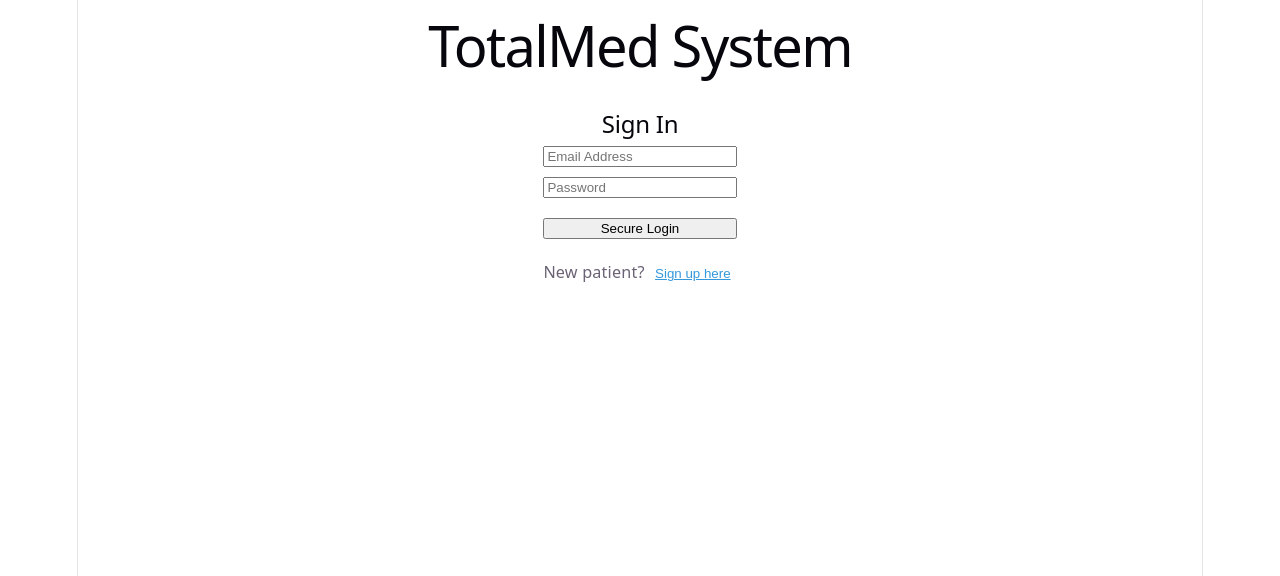
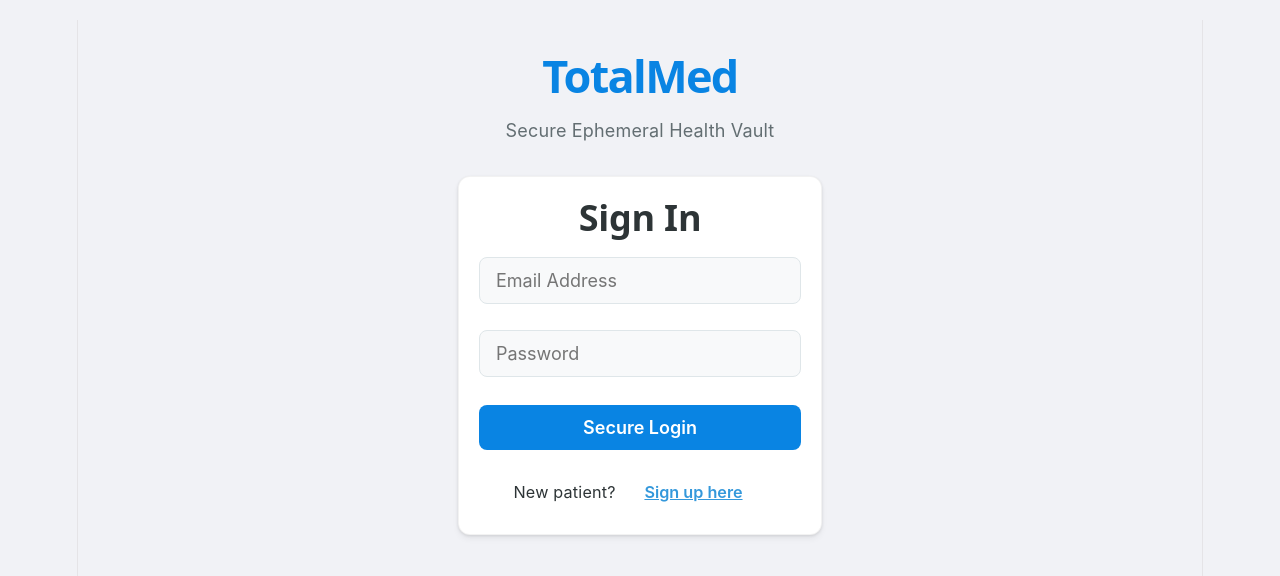
Before and after one commit to duncaluca30/TotalMed, a React app in the folder frontend/: page / in a window 1280 px wide. Shown: the top 576 px of the page. Built offline with nearby package versions, Linux system fonts and the light colour scheme; the HTML template or start-up script is replaced by a standard one.

Commit message:
Update UI

```diff
--- a/frontend/src/App.css
+++ b/frontend/src/App.css
@@ -1,184 +1,104 @@
-.counter {
-  font-size: 16px;
-  padding: 5px 10px;
-  border-radius: 5px;
-  color: var(--accent);
-  background: var(--accent-bg);
-  border: 2px solid transparent;
-  transition: border-color 0.3s;
-  margin-bottom: 24px;
-
-  &:hover {
-    border-color: var(--accent-border);
-  }
-  &:focus-visible {
-    outline: 2px solid var(--accent);
-    outline-offset: 2px;
-  }
+:root {
+  --primary-blue: #0984e3;
+  --primary-hover: #74b9ff;
+  --success-teal: #00b894;
+  --warning-orange: #f39c12;
+  --danger-red: #ff4757;
+  --dark-text: #2d3436;
+  --light-text: #636e72;
+  --bg-color: #f1f2f6;
+  --card-bg: #ffffff;
+  --border-radius: 12px;
+  --soft-shadow: 0 4px 6px rgba(0, 0, 0, 0.05), 0 1px 3px rgba(0, 0, 0, 0.1);
 }
 
-.hero {
-  position: relative;
-
-  .base,
-  .framework,
-  .vite {
-    inset-inline: 0;
-    margin: 0 auto;
+* {
+  box-sizing: border-box;
+  margin: 0;
+  padding: 0;
+  font-family: 'Inter', -apple-system, BlinkMacSystemFont, "Segoe UI", Roboto, Helvetica, Arial, sans-serif;
 }
 
-  .base {
-    width: 170px;
-    position: relative;
-    z-index: 0;
+body {
+  background-color: var(--bg-color);
+  color: var(--dark-text);
+  line-height: 1.6;
+  padding: 20px;
 }
 
-  .framework,
-  .vite {
-    position: absolute;
+h1, h2, h3, h4 {
+  font-weight: 600;
+  color: var(--dark-text);
+  margin-bottom: 10px;
 }
 
-  .framework {
-    z-index: 1;
-    top: 34px;
-    height: 28px;
-    transform: perspective(2000px) rotateZ(300deg) rotateX(44deg) rotateY(39deg)
-      scale(1.4);
+h2 { font-size: 2em; }
+h3 { font-size: 1.5em; }
+
+.container {
+  max-width: 900px;
+  margin: 0 auto;
+  padding: 20px 0;
 }
 
-  .vite {
-    z-index: 0;
-    top: 107px;
-    height: 26px;
-    width: auto;
-    transform: perspective(2000px) rotateZ(300deg) rotateX(40deg) rotateY(39deg)
-      scale(0.8);
-  }
+.card {
+  background-color: var(--card-bg);
+  border-radius: var(--border-radius);
+  padding: 24px;
+  box-shadow: var(--soft-shadow);
+  margin-bottom: 20px;
+  border: 1px solid rgba(0,0,0,0.05);
+  transition: transform 0.2s ease-in-out;
 }
 
-#center {
-  display: flex;
-  flex-direction: column;
-  gap: 25px;
-  place-content: center;
-  place-items: center;
-  flex-grow: 1;
-
-  @media (max-width: 1024px) {
-    padding: 32px 20px 24px;
-    gap: 18px;
-  }
+.card:hover {
+  transform: translateY(-2px);
+  box-shadow: 0 10px 15px rgba(0, 0, 0, 0.05);
 }
 
-#next-steps {
-  display: flex;
-  border-top: 1px solid var(--border);
-  text-align: left;
-
-  & > div {
-    flex: 1 1 0;
-    padding: 32px;
-    @media (max-width: 1024px) {
-      padding: 24px 20px;
-    }
+input, select, textarea {
+  width: 100%;
+  padding: 12px 16px;
+  margin: 8px 0;
+  border: 1px solid #dfe6e9;
+  border-radius: 8px;
+  font-size: 1em;
+  background-color: #f8f9fa;
+  transition: border 0.3s, box-shadow 0.3s;
 }
 
-  .icon {
-    margin-bottom: 16px;
-    width: 22px;
-    height: 22px;
+input:focus, textarea:focus {
+  outline: none;
+  border-color: var(--primary-blue);
+  box-shadow: 0 0 0 3px rgba(9, 132, 227, 0.2);
+  background-color: white;
 }
 
-  @media (max-width: 1024px) {
-    flex-direction: column;
-    text-align: center;
-  }
+button {
+  background-color: var(--primary-blue);
+  color: white;
+  border: none;
+  padding: 12px 24px;
+  border-radius: 8px;
+  font-size: 1em;
+  font-weight: 600;
+  cursor: pointer;
+  transition: background-color 0.2s, transform 0.1s;
 }
 
-#docs {
-  border-right: 1px solid var(--border);
-
-  @media (max-width: 1024px) {
-    border-right: none;
-    border-bottom: 1px solid var(--border);
-  }
+button:hover {
+  background-color: var(--primary-hover);
 }
 
-#next-steps ul {
-  list-style: none;
-  padding: 0;
-  display: flex;
-  gap: 8px;
-  margin: 32px 0 0;
-
-  .logo {
-    height: 18px;
+button:active {
+  transform: scale(0.98);
 }
 
-  a {
-    color: var(--text-h);
-    font-size: 16px;
-    border-radius: 6px;
-    background: var(--social-bg);
-    display: flex;
-    padding: 6px 12px;
-    align-items: center;
-    gap: 8px;
-    text-decoration: none;
-    transition: box-shadow 0.3s;
+.btn-danger { background-color: var(--danger-red); }
+.btn-danger:hover { background-color: #ff6b81; }
 
-    &:hover {
-      box-shadow: var(--shadow);
-    }
-    .button-icon {
-      height: 18px;
-      width: 18px;
-    }
-  }
+.btn-success { background-color: var(--success-teal); }
+.btn-success:hover { background-color: #55efc4; }
 
-  @media (max-width: 1024px) {
-    margin-top: 20px;
-    flex-wrap: wrap;
-    justify-content: center;
-
-    li {
-      flex: 1 1 calc(50% - 8px);
-    }
-
-    a {
-      width: 100%;
-      justify-content: center;
-      box-sizing: border-box;
-    }
-  }
-}
-
-#spacer {
-  height: 88px;
-  border-top: 1px solid var(--border);
-  @media (max-width: 1024px) {
-    height: 48px;
-  }
-}
-
-.ticks {
-  position: relative;
-  width: 100%;
-
-  &::before,
-  &::after {
-    content: '';
-    position: absolute;
-    top: -4.5px;
-    border: 5px solid transparent;
-  }
-
-  &::before {
-    left: 0;
-    border-left-color: var(--border);
-  }
-  &::after {
-    right: 0;
-    border-right-color: var(--border);
-  }
-}
+.btn-secondary { background-color: #b2bec3; color: var(--dark-text); }
+.btn-secondary:hover { background-color: #dfe6e9; }
--- a/frontend/src/App.jsx
+++ b/frontend/src/App.jsx
@@ -195,7 +195,7 @@ function App() {
   // ==========================================
   if (loggedInToken && userRole === 'DOCTOR') {
     return (
-      <div style={{ maxWidth: '800px', margin: '0 auto', textAlign: 'left' }}>
+      <div className="container">
         <div style={{ display: 'flex', justifyContent: 'space-between', alignItems: 'center' }}>
           <h2>🩺 TotalMed Doctor Portal</h2>
           <button onClick={handleLogout} style={{ backgroundColor: '#ff4757', color: 'white' }}>Log Out</button>
@@ -252,12 +252,9 @@ function App() {
     );
   }
 
-  // ==========================================
-  // 🏥 PATIENT DASHBOARD VIEW
-  // ==========================================
   if (loggedInToken && userRole === 'PATIENT') {
     return (
-      <div style={{ maxWidth: '800px', margin: '0 auto', textAlign: 'left' }}>
+      <div className="container">
         <div style={{ display: 'flex', justifyContent: 'space-between', alignItems: 'center' }}>
           <h2>🏥 TotalMed Patient Portal</h2>
           <button onClick={handleLogout} style={{ backgroundColor: '#ff4757', color: 'white' }}>Log Out</button>
@@ -288,7 +285,6 @@ function App() {
               )}
             </div>
 
-            {/* --- MEDICAL HISTORY VAULT --- */}
             <h3 style={{ marginTop: '40px', borderBottom: '2px solid #dfe6e9', paddingBottom: '10px' }}>📁 Your Medical History</h3>
 
             {patientData.medicalRecords && patientData.medicalRecords.length > 0 ? (
@@ -323,12 +319,13 @@ function App() {
     );
   }
 
-  // ==========================================
-  // 🔐 AUTHENTICATION VIEW
-  // ==========================================
   return (
-    <>
-      <h1>TotalMed System</h1>
+    <div className="container">
+      <div style={{ textAlign: 'center', marginBottom: '30px' }}>
+        <h1 style={{ color: '#0984e3', fontSize: '2.5em', margin: 0 }}>TotalMed</h1>
+        <p style={{ color: '#636e72', marginTop: '5px' }}>Secure Ephemeral Health Vault</p>
+      </div>
+
       <div className="card" style={{ maxWidth: '400px', margin: '0 auto', padding: '20px' }}>
         <h2>{isLoginView ? 'Sign In' : 'Patient Registration'}</h2>
         <form onSubmit={isLoginView ? handleLogin : handleRegister} style={{ display: 'flex', flexDirection: 'column', gap: '10px' }}>
@@ -354,7 +351,7 @@ function App() {
           </button>
         </p>
       </div>
-    </>
+    </div>
   )
 }
 
```
Lines whose indentation alone changed are shown as unchanged.
